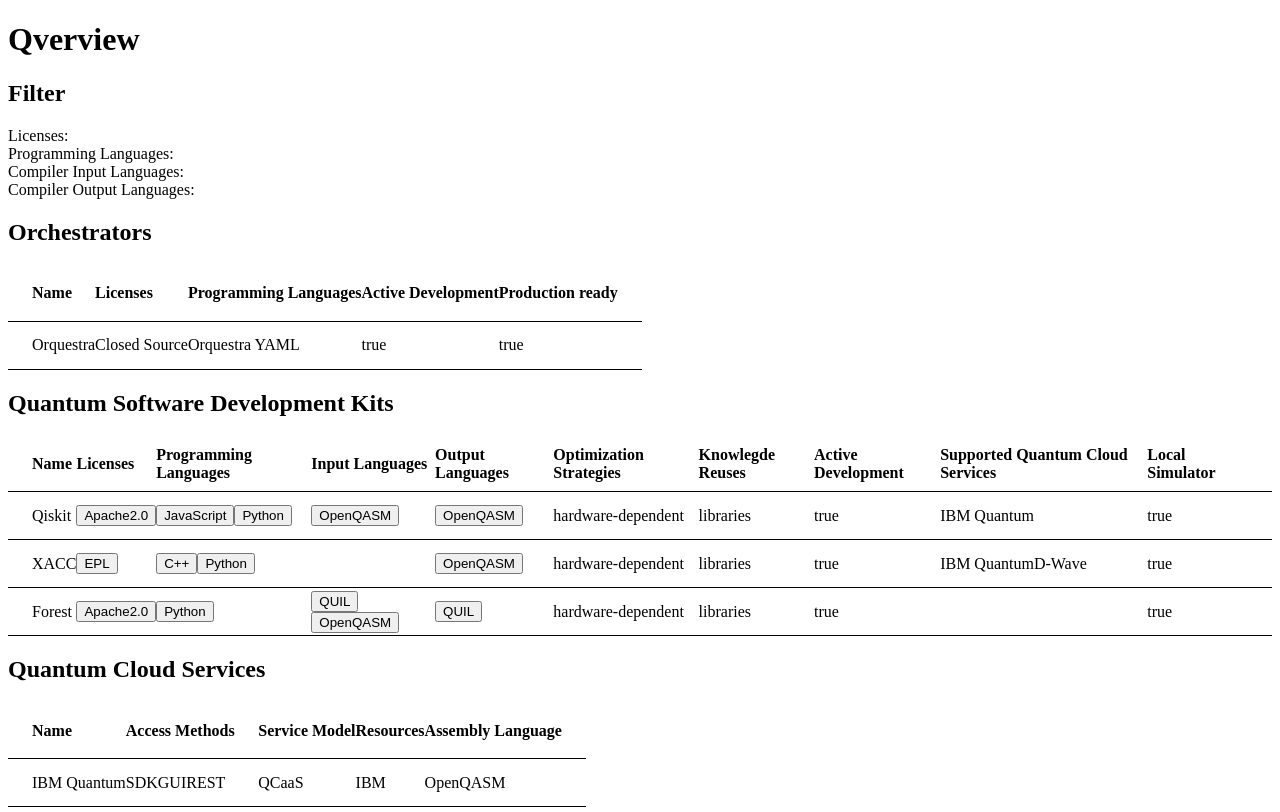
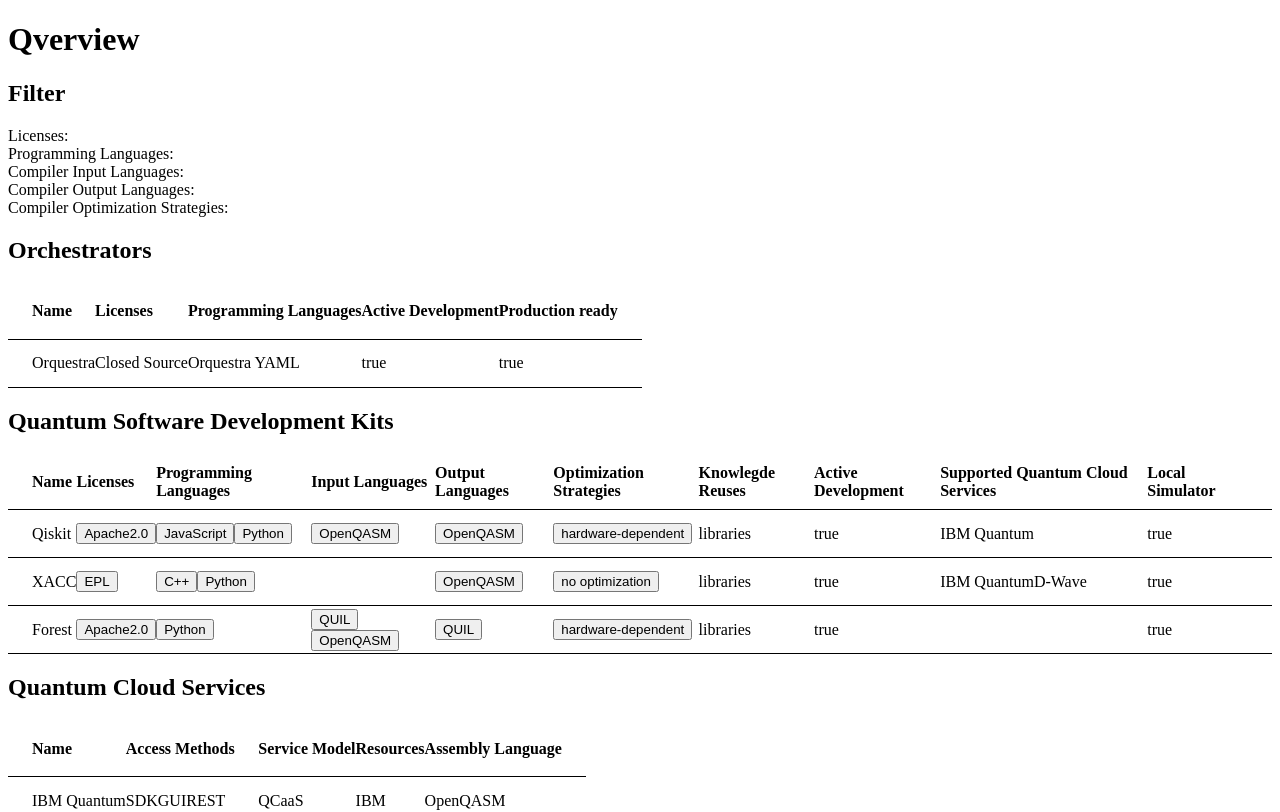
Before and after one commit to UST-QuAntiL/Qverview, an Angular app: page / in a window 1280 px wide. Shown: the top 812 px of the page. Built offline with nearby package versions, Linux system fonts and the light colour scheme.

Commit message:
Implement filtering for sdk.compilerOptimizationStrategies

```diff
--- a/src/app/filter/filter-update.service.ts
+++ b/src/app/filter/filter-update.service.ts
@@ -61,6 +61,16 @@
     this.updateFilter();
   }
 
+  toggleCompilerOptimizationStrategy(compilerOptimizationStrategy: string) {
+    const index = this._sdkFilter.compilerOptimizationStrategies.indexOf(compilerOptimizationStrategy, 0);
+    if (index >= 0) {
+      this._sdkFilter.compilerOptimizationStrategies.splice(index, 1);
+    } else {
+      this._sdkFilter.compilerOptimizationStrategies.push(compilerOptimizationStrategy);
+    }
+    this.updateFilter();
+  }
+
   clear() {
     this._sdkFilter = {
       name: '',
--- a/src/app/filter/filter.component.html
+++ b/src/app/filter/filter.component.html
@@ -24,4 +24,10 @@
             <button (click)="compilerOutputLanguageClicked(x)">{{x}}</button>
         </span>
     </div>
+    <div>
+        Compiler Optimization Strategies:
+        <span *ngFor="let x of sdkFilter.compilerOptimizationStrategies">
+            <button (click)="compilerOptimizationStrategyClicked(x)">{{x}}</button>
+        </span>
+    </div>
 </div>
--- a/src/app/filter/filter.component.ts
+++ b/src/app/filter/filter.component.ts
@@ -36,6 +36,10 @@
     this.filterUpdateService.toggleCompilerOutputLanguage(compilerOutputLanguage);
   }
 
+  compilerOptimizationStrategyClicked(compilerOptimizationStrategy: string) {
+    this.filterUpdateService.toggleCompilerOptimizationStrategy(compilerOptimizationStrategy);
+  }
+
   clear() {
     this.filterUpdateService.clear()
   }
--- a/src/app/sdk/sdk.service.ts
+++ b/src/app/sdk/sdk.service.ts
@@ -27,7 +27,7 @@
       programmingLanguages: ['C++', 'Python'],
       compilerInputLanguages: [],
       compilerOutputLanguages: ['OpenQASM'],
-      compilerOptimizationStrategies: ['hardware-dependent'],
+      compilerOptimizationStrategies: ['no optimization'],
       knowlegdeReuses: ['libraries'],
       activeDevelopment: true,
       supportedQuantumCloudServices: ['IBM Quantum', 'D-Wave'],
--- a/src/app/sdk/sdks-table/sdks-table.component.html
+++ b/src/app/sdk/sdks-table/sdks-table.component.html
@@ -32,7 +32,7 @@
         <ng-container matColumnDef="compilerOptimizationStrategies">
             <th mat-header-cell *matHeaderCellDef>Optimization Strategies</th>
             <td mat-cell *matCellDef="let sdk">
-                <span *ngFor="let x of sdk.compilerOptimizationStrategies">{{x}}</span>
+                <button *ngFor="let x of sdk.compilerOptimizationStrategies" (click)="compilerOptimizationStrategyClicked(x)">{{x}}</button>
             </td>
         </ng-container>
         <ng-container matColumnDef="knowlegdeReuses">
--- a/src/app/sdk/sdks-table/sdks-table.component.ts
+++ b/src/app/sdk/sdks-table/sdks-table.component.ts
@@ -52,6 +52,11 @@
           result = false;
         }
       }
+      for (let x of f.compilerOptimizationStrategies) {
+        if (!data.compilerOptimizationStrategies.includes(x)) {
+          result = false;
+        }
+      }
       return result;
     };
 
@@ -75,4 +80,8 @@
   compilerOutputLanguageClicked(compilerOutputLanguage: string) {
     this.filterUpdateService.toggleCompilerOutputLanguage(compilerOutputLanguage);
   }
+
+  compilerOptimizationStrategyClicked(compilerOptimizationStrategy: string) {
+    this.filterUpdateService.toggleCompilerOptimizationStrategy(compilerOptimizationStrategy);
+  }
 }
```
